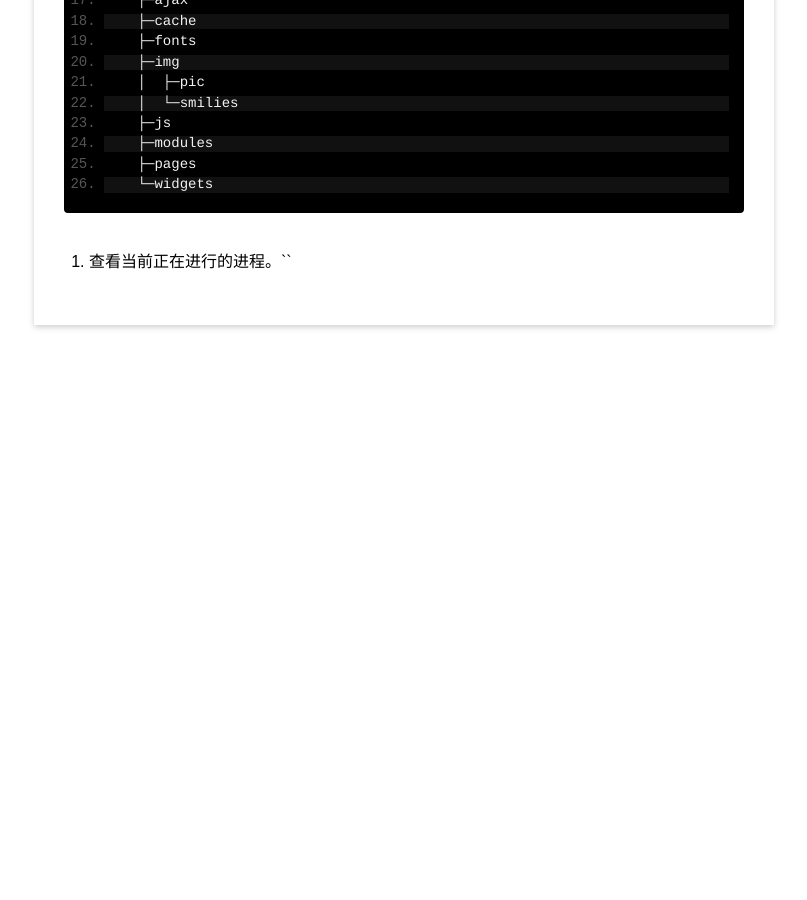
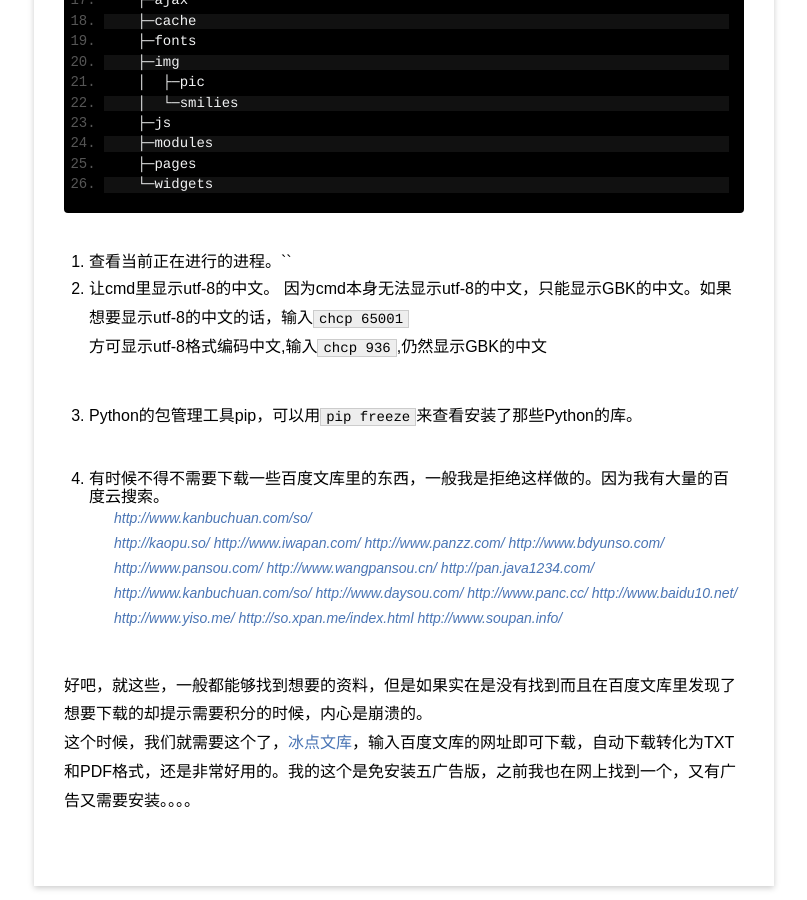
Before and after one commit to windard/windard.com, a Jekyll site: the page built from _posts/blog/2015-11-12-Some-Interest-Thing.md, in a window 1280 px wide and 900 px high, scrolled down 2235 px. Shown: the whole window, without its empty margins (76-883 px from the left). Built offline with Jekyll 4.4.1, drawn with Linux system fonts in a browser that asks for light colours; Markdown is read by kramdown in place of the engine named in the settings; before the commit the page ends 2640 px from its top, so only the background shows below that.

Commit message:
add iDoc

````diff
--- a/_posts/blog/2015-11-12-Some-Interest-Thing.md
+++ b/_posts/blog/2015-11-12-Some-Interest-Thing.md
@@ -48,3 +48,28 @@ C:\Users\dell\Desktop\theme>
 ```
 
 3. 查看当前正在进行的进程。``
+4. 让cmd里显示utf-8的中文。
+因为cmd本身无法显示utf-8的中文，只能显示GBK的中文。如果想要显示utf-8的中文的话，输入`chcp 65001`
+方可显示utf-8格式编码中文,输入`chcp 936`,仍然显示GBK的中文
+
+5. Python的包管理工具pip，可以用`pip freeze`来查看安装了那些Python的库。
+
+6. 有时候不得不需要下载一些百度文库里的东西，一般我是拒绝这样做的。因为我有大量的百度云搜索。
+>[http://www.kanbuchuan.com/so/](http://www.kanbuchuan.com/so/)
+>[http://kaopu.so/](http://kaopu.so/)
+>[http://www.iwapan.com/](http://www.iwapan.com/)
+>[http://www.panzz.com/](http://www.panzz.com/)
+>[http://www.bdyunso.com/](http://www.bdyunso.com/)
+>[http://www.pansou.com/](http://www.pansou.com/)
+>[http://www.wangpansou.cn/](http://www.wangpansou.cn/)
+>[http://pan.java1234.com/](http://pan.java1234.com/)
+>[http://www.kanbuchuan.com/so/](http://www.kanbuchuan.com/so/)
+>[http://www.daysou.com/](http://www.daysou.com/)
+>[http://www.panc.cc/](http://www.panc.cc/)
+>[http://www.baidu10.net/](http://www.baidu10.net/)
+>[http://www.yiso.me/](http://www.yiso.me/)
+>[http://so.xpan.me/index.html](http://so.xpan.me/index.html)
+>[http://www.soupan.info/](http://www.soupan.info/)
+
+好吧，就这些，一般都能够找到想要的资料，但是如果实在是没有找到而且在百度文库里发现了想要下载的却提示需要积分的时候，内心是崩溃的。
+这个时候，我们就需要这个了，[冰点文库](../software/iDocDown.rar)，输入百度文库的网址即可下载，自动下载转化为TXT和PDF格式，还是非常好用的。我的这个是免安装五广告版，之前我也在网上找到一个，又有广告又需要安装。。。。
````
Also changed, not shown: _posts/project/2015-11-13-Recognize-CodePicture-By-Python.md (added, +10 -0 lines), 1 other file.
